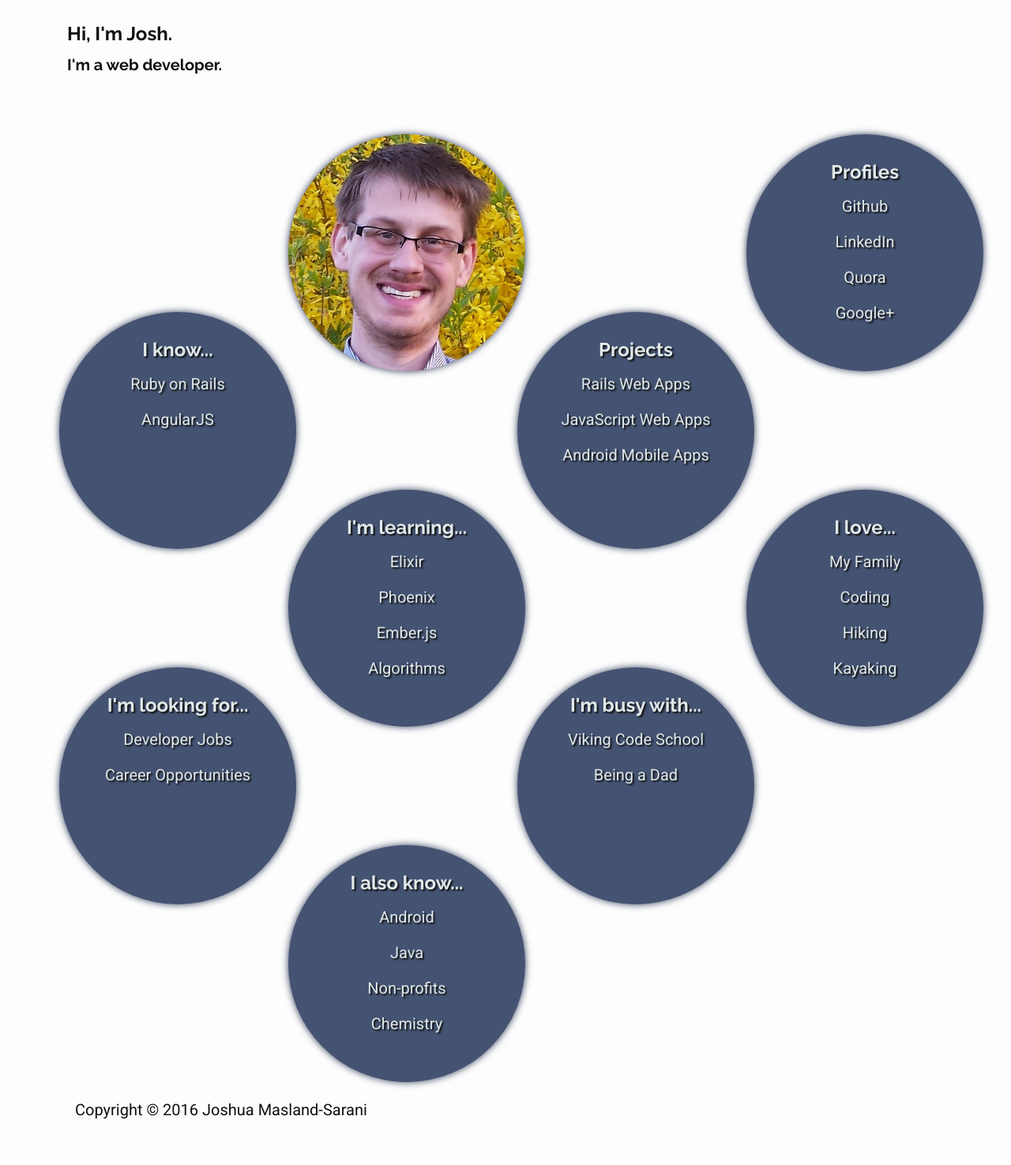
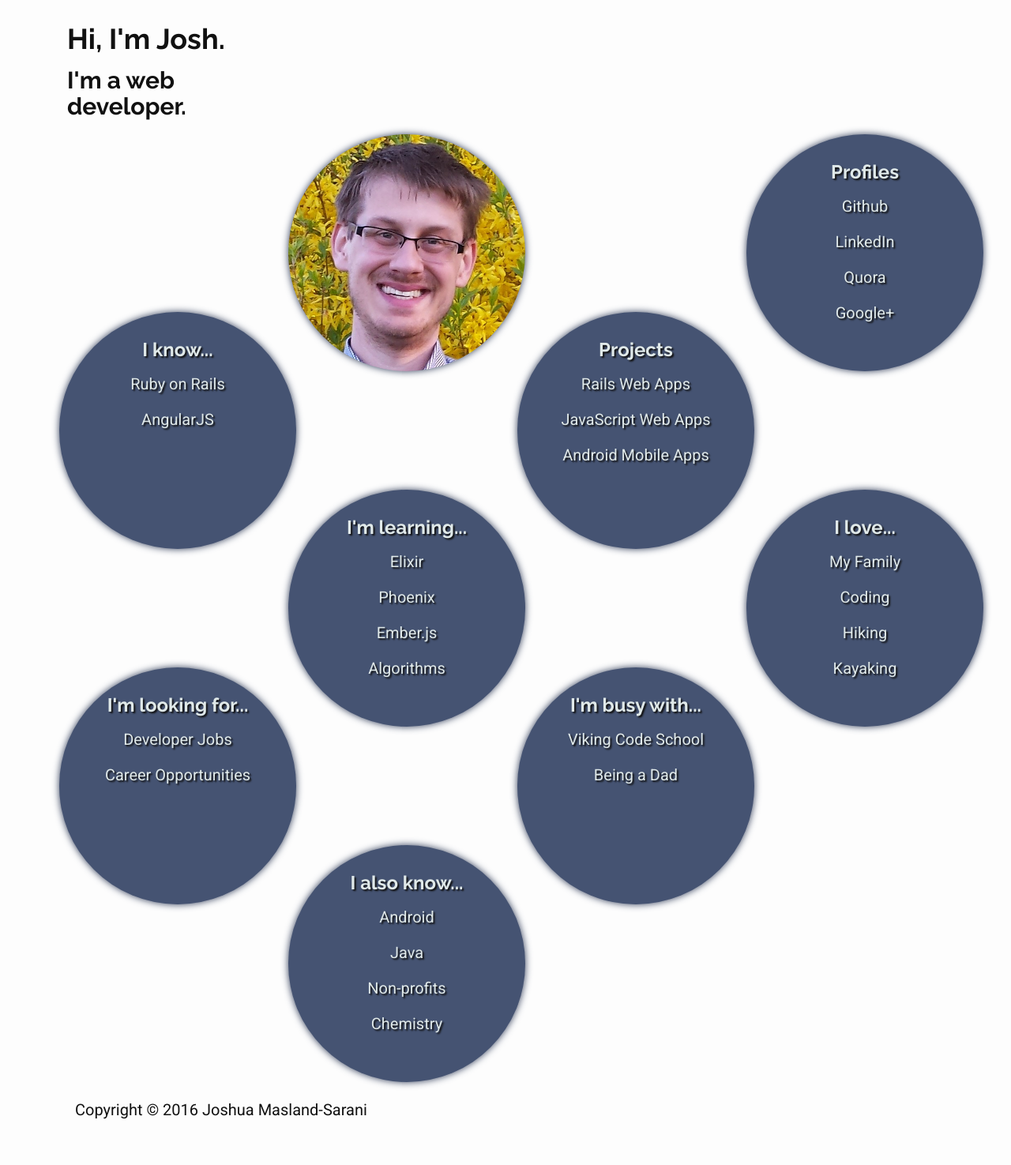
Before and after one commit to JMazzy/jmazzy.github.io, a Jekyll site: the page built from index.html, in a window 1280 px wide. Shown: the whole page at 79% size. Built offline with Jekyll 4.4.1, drawn with Linux system fonts in a browser that asks for light colours; nearby versions of some CDN libraries.

Commit message:
adjust font sizes

```diff
--- a/_sass/_layout.scss
+++ b/_sass/_layout.scss
@@ -259,22 +259,6 @@ h1, h2, h3, h4 {
   font-family: 'Raleway', sans-serif;
 }
 
-h1 {
-  font-size: 24px;
-}
-
-h2 {
-  font-size: 20px;
-}
-
-h3 {
-  font-size: 18px;
-}
-
-h4 {
-  font-size: 16px;
-}
-
 a:link {
   color: #555;
 }
```
